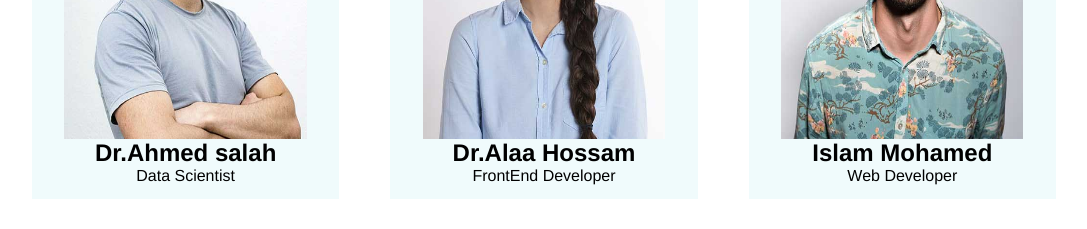
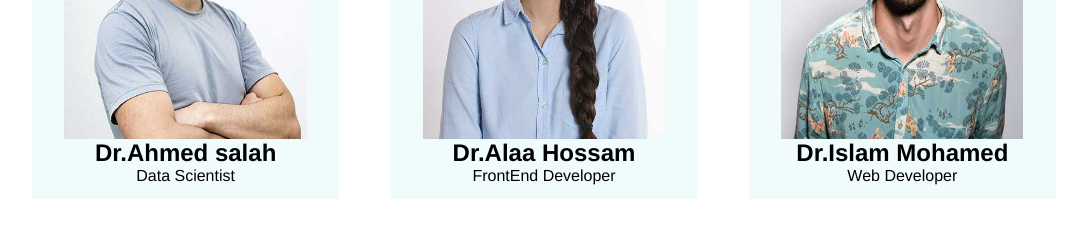
Before and after one commit to HazemAbdElmonem83/Elearning-website, a plain HTML site: page index.html in a window 1280 px wide. Shown: the part 2520-2749 px from the top of the page, without its empty margins (96-1183 px from the left). Drawn offline with Linux system fonts and the light colour scheme.

Commit message:
index.html

```diff
--- a/index.html
+++ b/index.html
@@ -143,7 +143,7 @@
             </div> <!-- /team-img -->
 
             <div class="team-info">
-               <h2 class="team-info-title">Islam Mohamed</h2>
+               <h2 class="team-info-title">Dr.Islam Mohamed</h2>
                <span class="team-info-sp">Web Developer</span>
             </div> <!-- /team-info -->
 
```
